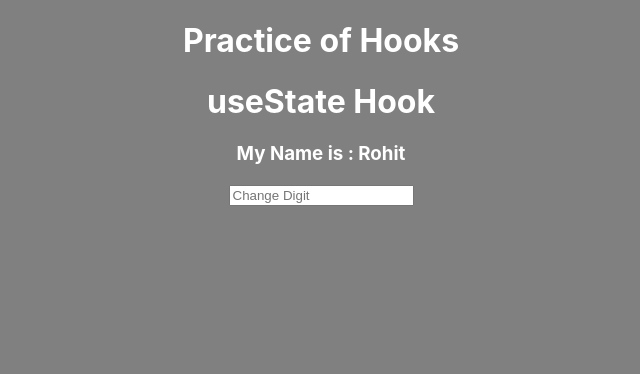
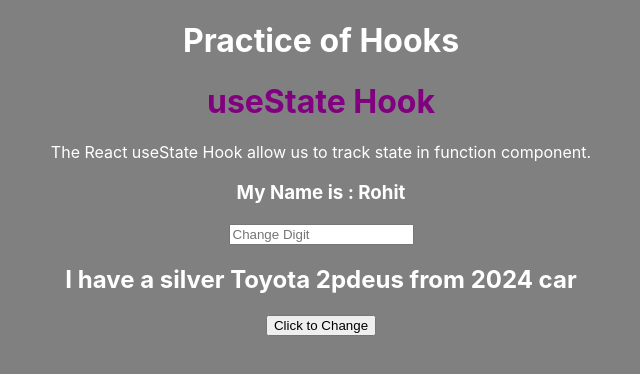
Before and after one commit to rohitprocode/React_Hooks_Practice, a React (Create React App) app: page / in a window 1280 px wide. Shown: the top 374 px of the page, without its empty margins (319-959 px from the left). Built offline with nearby package versions, Linux system fonts and the light colour scheme.

Commit message:
useEffect Hook

```diff
--- a/src/Components/UseStateHook.jsx
+++ b/src/Components/UseStateHook.jsx
@@ -2,11 +2,27 @@ import React, { useState } from 'react'
 
 function UseStateHook() {
     const [name,setName] = useState("Rohit")
+    const [car,setCar] = useState({
+        make : 'Toyota ',
+        model : '2pdeus ',
+        year : '2024',
+        color : 'silver '
+    })
+
+    const updateData = () =>{
+        setCar(previousData =>{
+            return {...previousData , color : 'Blue '}
+        })
+    }
+
   return (
     <div>
-      <h1>useState Hook</h1>
+      <h1 style={{color: "purple"}}>useState Hook</h1>
+      <p>The React useState Hook allow us to track state in function component.</p>
         <h3>My Name is : {name}</h3>
         <input type="text" placeholder='Change Digit' onChange={(e)=>setName(e.target.value)} />
+        <h2>I have a {car.color} {car.make} {car.model} from {car.year} car</h2>
+        <button type='button' onClick={updateData}>Click to Change</button>
     </div>
   )
 }
```
